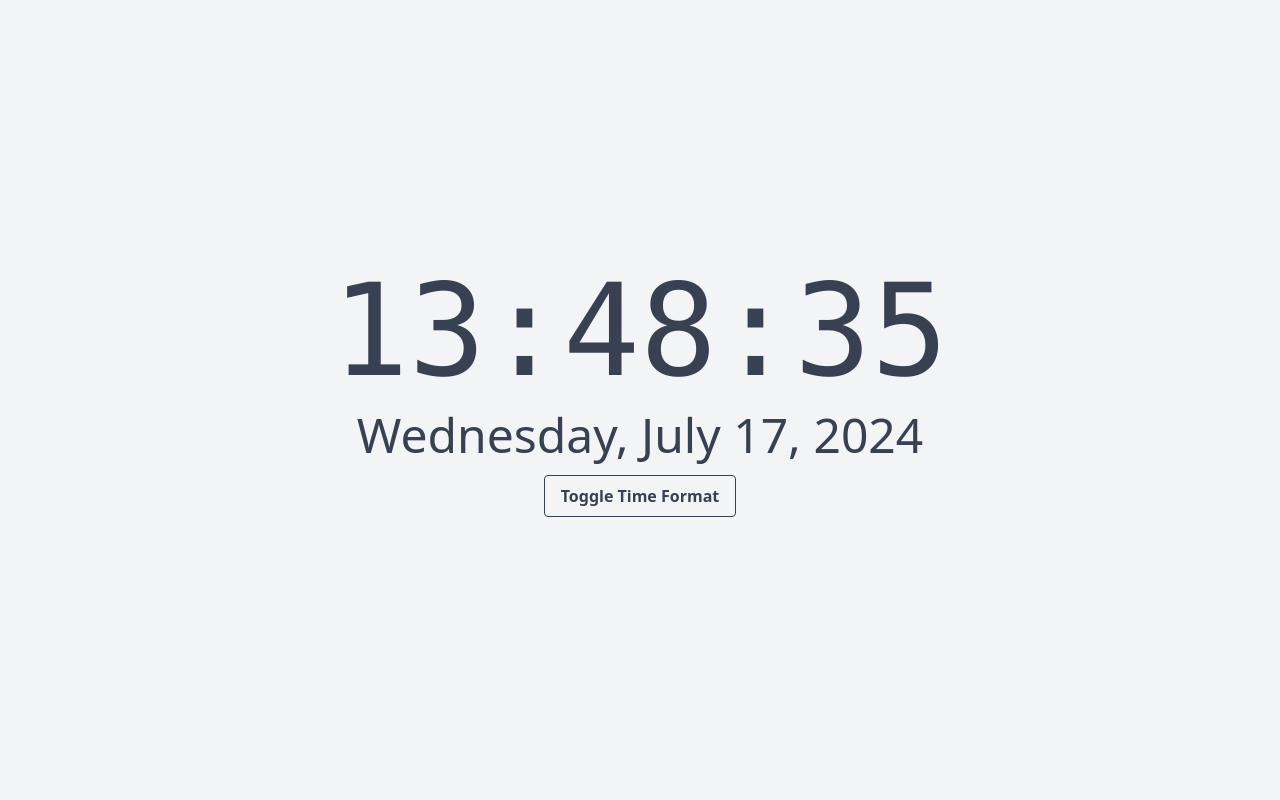
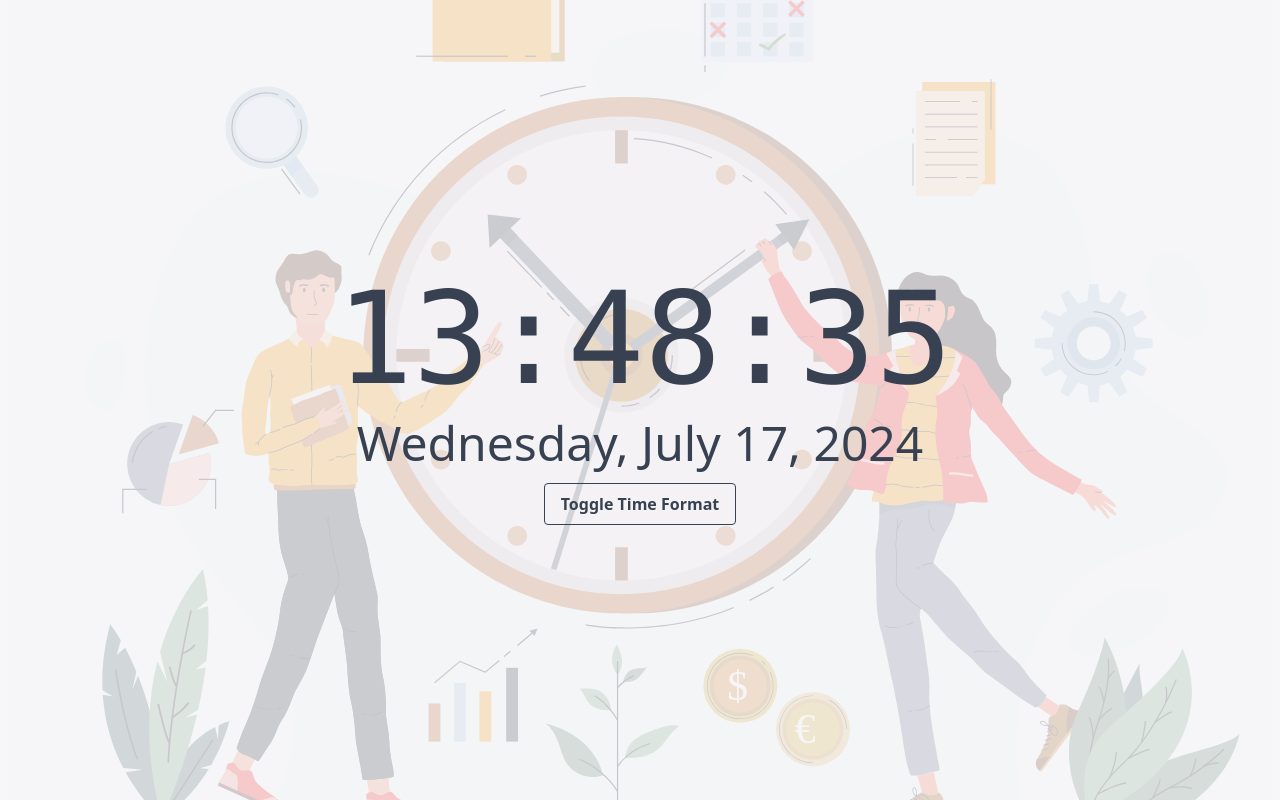
Before and after one commit to SyedMisbahUrRehman/BoredomApp, a React (Vite) app: page / in a window 1280 px wide. Built offline with nearby package versions, Linux system fonts and the light colour scheme.

Commit message:
feat: Add ClockImage to Landing page for displaying clock icon

```diff
--- a/src/Landing.jsx
+++ b/src/Landing.jsx
@@ -1,5 +1,6 @@
 import React, { useEffect, useState } from 'react';
 import offlineImage from './assets/offline.svg';
+import ClockImage from './assets/clock.svg';
 
 const Clock = () => {
   const [time, setTime] = useState(new Date());
@@ -65,7 +66,11 @@ const Clock = () => {
   };
 
   return (
-    <div className="flex flex-col items-center justify-center min-h-screen text-gray-700 bg-gray-100">
+    <div
+      className="relative flex flex-col items-center justify-center min-h-screen bg-gray-100 text-gray-700"
+    >
+      <div className="absolute inset-0 w-full h-full bg-cover bg-center opacity-25" style={{ backgroundImage: `url(${ClockImage})` }}></div>
+      <div className="relative max-w-screen-sm mx-auto p-4 text-center  ">
         <div className="text-5xl md:text-7xl lg:text-9xl font-mono">
           {formatTime(time)}
         </div>
@@ -83,11 +88,7 @@ const Clock = () => {
         >
           Toggle Time Format
         </button>
-      {offlineImgSrc && (
-        <div className="mt-4">
-          <img src={offlineImgSrc} alt="Offline" />
       </div>
-      )}
     </div>
   );
 };
```
Also changed, not shown: src/assets/clock.svg (added). Lines whose indentation alone changed are shown as unchanged.
